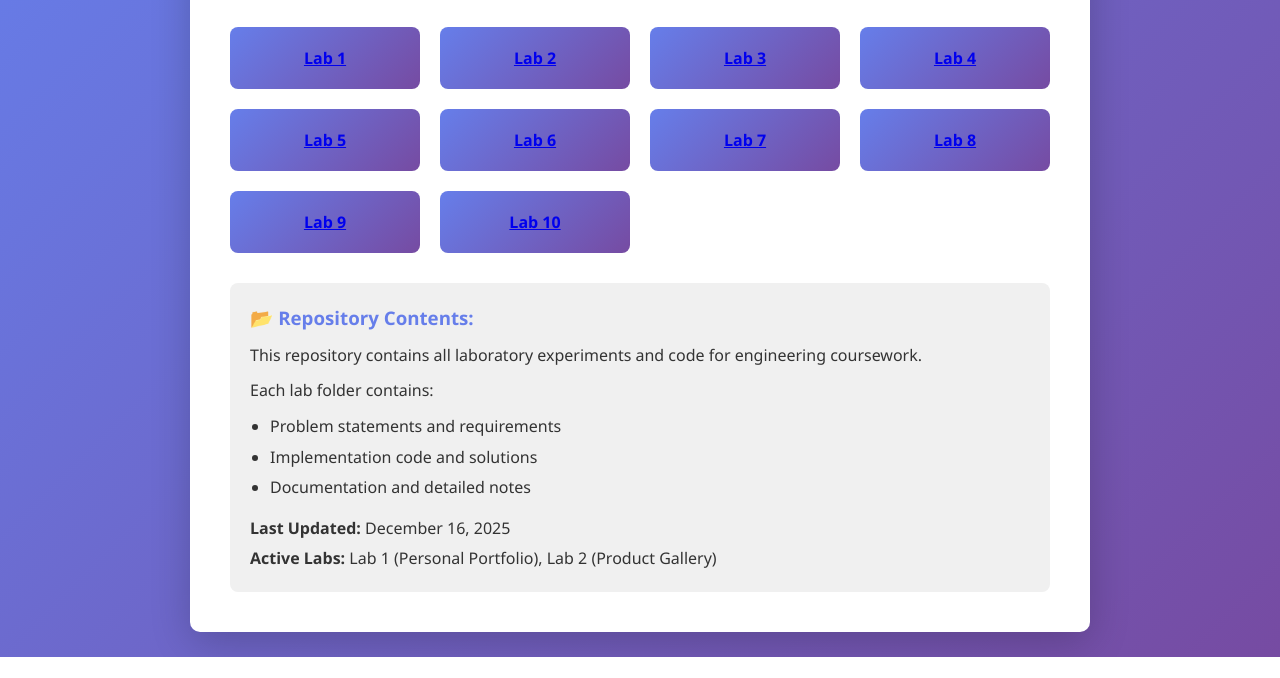
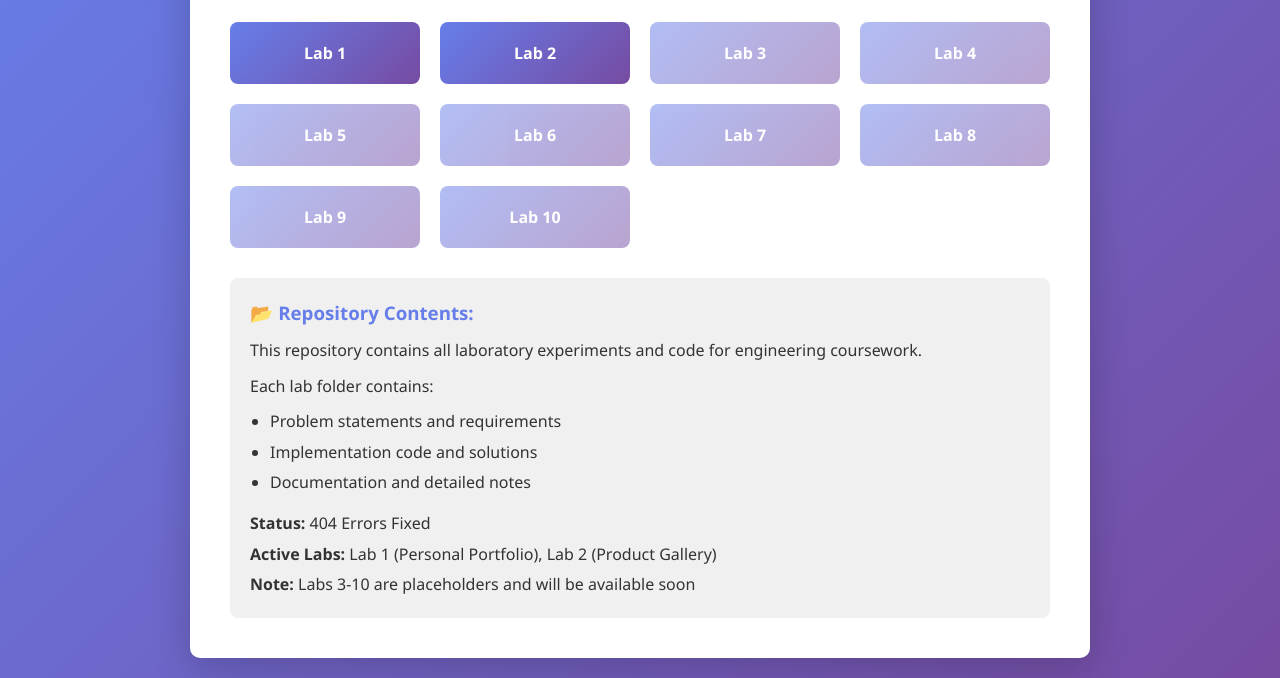
Before and after one commit to yakkalabhuvantharun588-debug/Lab-Project, a plain HTML site: page index/index.html in a window 1280 px wide. Shown: the part 143-821 px from the top of the page. Before the commit the page ends 800 px from the top, so only its background shows below. Drawn offline with Linux system fonts and the light colour scheme.

Commit message:
Fix 404 errors in navigation links - Correct relative paths
Third commit: Fixed 404 errors on deployed website

Issues corrected:
- Fixed relative paths for Lab1 and Lab2 links
- Correct paths now: ../Lab1/lab1.html and ../Lab2/lab2.html
- Added CSS class for disabled labs
- Updated status message to show "404 Errors Fixed"
- Labs 3-10 now clearly marked as placeholders

The links will now work correctly on GitHub Pages deployment

```diff
--- a/index/index.html
+++ b/index/index.html
@@ -60,12 +60,20 @@
       cursor: pointer;
       transition: transform 0.3s, box-shadow 0.3s;
       text-decoration: none;
-      display: block;
+      display: flex;
+      align-items: center;
+      justify-content: center;
+      min-height: 60px;
     }
 
-    .lab-card:hover {
+    .lab-card:hover:not(.disabled) {
       transform: translateY(-5px);
       box-shadow: 0 5px 20px rgba(0, 0, 0, 0.3);
+    }
+
+    .lab-card.disabled {
+      opacity: 0.5;
+      cursor: not-allowed;
     }
 
     .info {
@@ -98,16 +106,16 @@
     <p class="subtitle">Engineering Laboratory Experiments</p>
 
     <div class="labs-grid">
-       <div class="lab-card"><a href="Lab1/lab1.html">Lab 1</a></div>
-            <div class="lab-card"><a href="Lab2/lab2.html">Lab 2</a></div>
-            <div class="lab-card"><a href="lab3/lab3.html">Lab 3</a></div>
-            <div class="lab-card"><a href="lab4/lab4.html">Lab 4</a></div>
-            <div class="lab-card"><a href="lab5/lab5.html">Lab 5</a></div>
-            <div class="lab-card"><a href="lab6/lab6.html">Lab 6</a></div>
-            <div class="lab-card"><a href="lab7/lab7.html">Lab 7</a></div>
-            <div class="lab-card"><a href="lab8/lab8.html">Lab 8</a></div>
-            <div class="lab-card"><a href="lab9/lab9.html">Lab 9</a></div>
-            <div class="lab-card"><a href="lab10/lab10.html">Lab 10</a></div>
+      <a href="../Lab1/lab1.html" class="lab-card">Lab 1</a>
+      <a href="../Lab2/lab2.html" class="lab-card">Lab 2</a>
+      <div class="lab-card disabled">Lab 3</div>
+      <div class="lab-card disabled">Lab 4</div>
+      <div class="lab-card disabled">Lab 5</div>
+      <div class="lab-card disabled">Lab 6</div>
+      <div class="lab-card disabled">Lab 7</div>
+      <div class="lab-card disabled">Lab 8</div>
+      <div class="lab-card disabled">Lab 9</div>
+      <div class="lab-card disabled">Lab 10</div>
     </div>
 
     <div class="info">
@@ -119,8 +127,9 @@
         <li>Implementation code and solutions</li>
         <li>Documentation and detailed notes</li>
       </ul>
-      <p style="margin-top: 15px;"><strong>Last Updated:</strong> December 16, 2025</p>
+      <p style="margin-top: 15px;"><strong>Status:</strong> 404 Errors Fixed</p>
       <p style="margin-top: 5px;"><strong>Active Labs:</strong> Lab 1 (Personal Portfolio), Lab 2 (Product Gallery)</p>
+      <p style="margin-top: 5px;"><strong>Note:</strong> Labs 3-10 are placeholders and will be available soon</p>
     </div>
   </div>
 </body>
```
